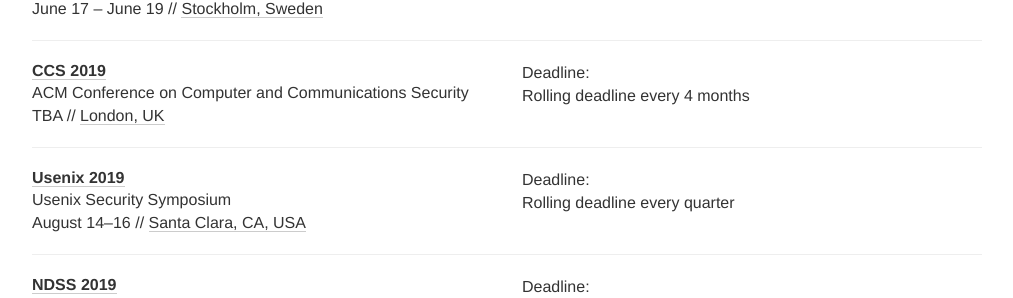
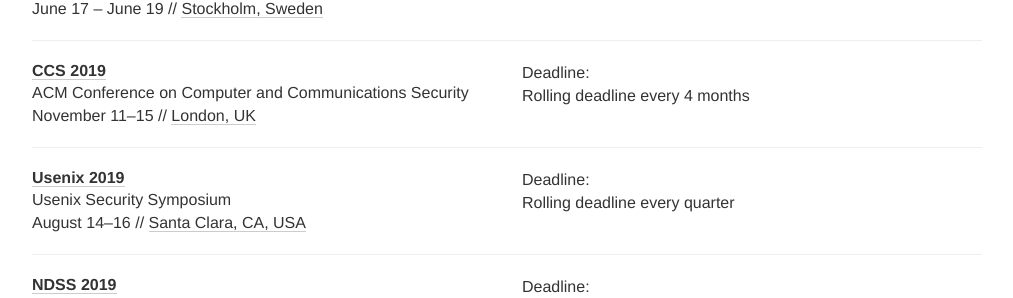
Before and after one commit to sec-deadlines/sec-deadlines.github.io, a Jekyll site: the page built from index.html, in a window 1280 px wide and 900 px high, scrolled down 322 px. Shown: the part 153-451 px from the top of the window, without its empty margins (133-1146 px from the left). Built offline with Jekyll 4.4.1, drawn with Linux system fonts in a browser that asks for light colours; nearby versions of some CDN libraries; comment, search, counter and statistics services are not loaded.

Commit message:
CCS: fix year, add dates of conference

```diff
--- a/_data/conferences.yml
+++ b/_data/conferences.yml
@@ -24,14 +24,14 @@
 - name: CCS
   description: ACM Conference on Computer and Communications Security
   year: 2019
-  link: https://www.sigsac.org/ccs/CCS2018/
+  link: https://www.sigsac.org/ccs/CCS2019/
   deadline: "2018-05-08 23:59"
   deadline:
     - "%y-02-05 23:59"
     - "%y-05-15 23:59"
     - "%y-09-15 23:59"
   comment: Rolling deadline every 4 months
-  date: "TBA"
+  date: "November 11-15"
   place: London, UK
   tags: [SEC, PRIV]
 
```
